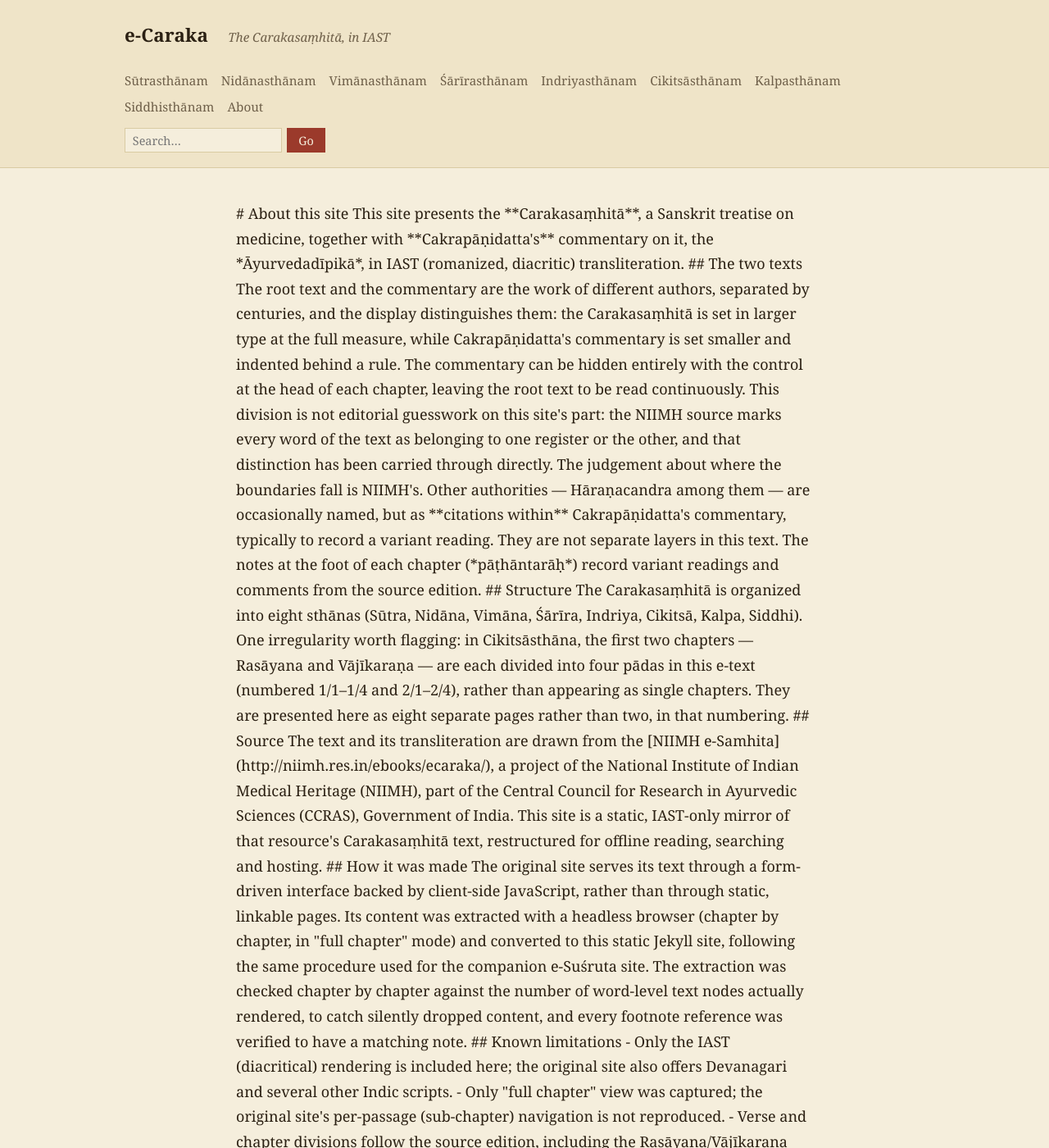
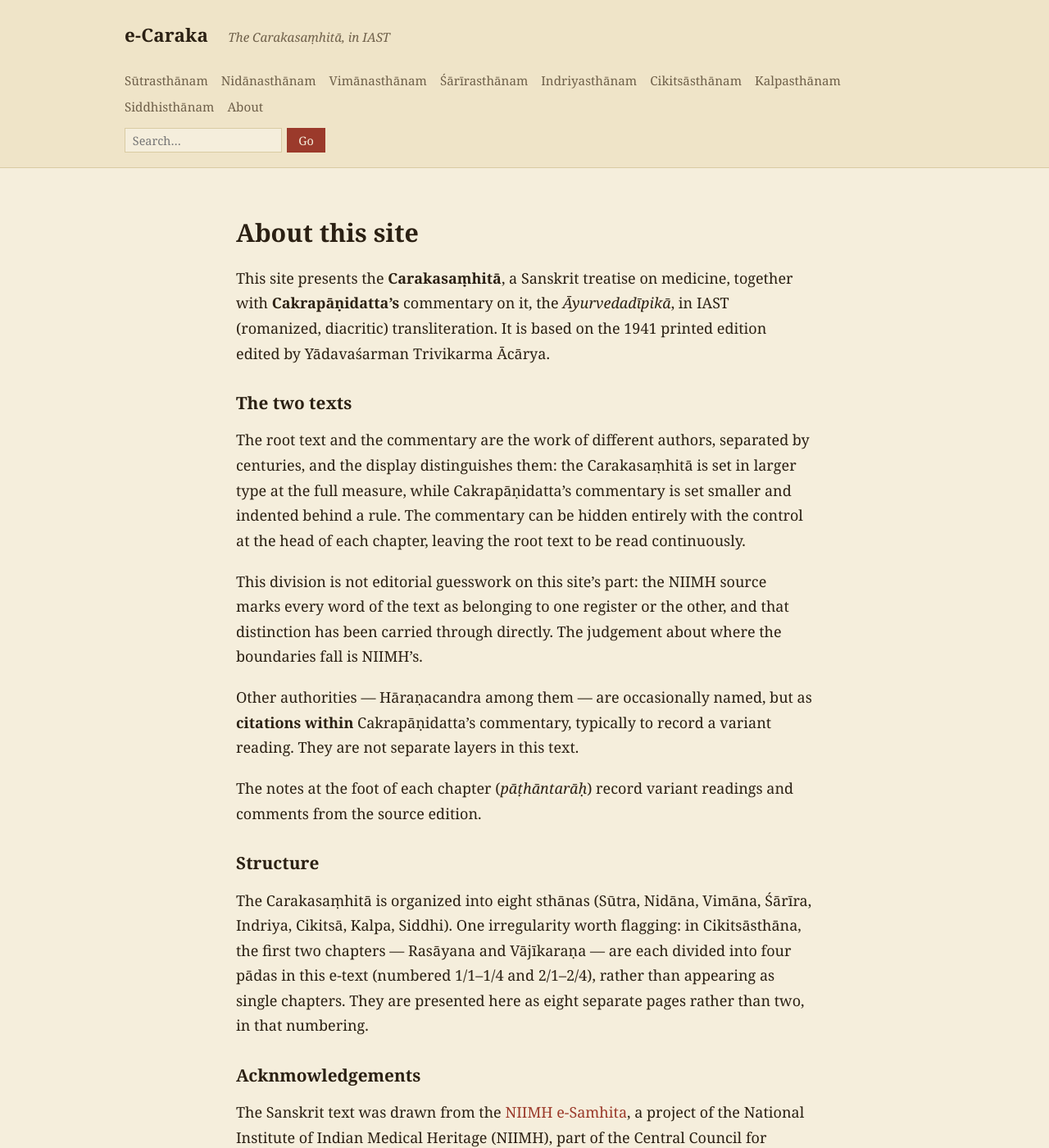
Before and after one commit to sushrutaproject/eCaraka, a Jekyll site: the page built from about.md, in a window 1280 px wide and 1400 px high. Shown: the whole window at 82% size. Built offline with Jekyll 4.4.1, drawn with Linux system fonts in a browser that asks for light colours; some web fonts are replaced; some of the changed text lies outside the part shown.

Commit message:
switch on markdown; content edits.

```diff
--- a/about.md
+++ b/about.md
@@ -3,13 +3,14 @@ layout: default
 title: About
 permalink: /about/
 ---
-<div class="prose">
+<div class="prose" markdown="1">
 
 # About this site
 
 This site presents the **Carakasaṃhitā**, a Sanskrit treatise on
 medicine, together with **Cakrapāṇidatta's** commentary on it, the
-*Āyurvedadīpikā*, in IAST (romanized, diacritic) transliteration.
+*Āyurvedadīpikā*, in IAST (romanized, diacritic) transliteration.  It is based on the
+1941 printed edition edited by Yādavaśarman Trivikarma Ācārya.
 
 ## The two texts
 
@@ -42,28 +43,16 @@ Vājīkaraṇa — are each divided into four pādas in this e-text (numbered
 are presented here as eight separate pages rather than two, in that
 numbering.
 
-## Source
+## Acknmowledgements
 
-The text and its transliteration are drawn from the
+The Sanskrit text was drawn from the
 [NIIMH e-Samhita](http://niimh.res.in/ebooks/ecaraka/), a project of the
 National Institute of Indian Medical Heritage (NIIMH), part of the
 Central Council for Research in Ayurvedic Sciences (CCRAS), Government
-of India. This site is a static, IAST-only mirror of that resource's
-Carakasaṃhitā text, restructured for offline reading, searching and
-hosting.
+of India.
+The NIIHM website is extremely well designed and implemented, and users are recommended to use it.  The present, simplified derivative is created for long-term archival preservation, stability, and ease of local consultation.
 
-## How it was made
-
-The original site serves its text through a form-driven interface backed
-by client-side JavaScript, rather than through static, linkable pages. Its
-content was extracted with a headless browser (chapter by chapter, in
-"full chapter" mode) and converted to this static Jekyll site, following
-the same procedure used for the companion e-Suśruta site. The extraction
-was checked chapter by chapter against the number of word-level text
-nodes actually rendered, to catch silently dropped content, and every
-footnote reference was verified to have a matching note.
-
-## Known limitations
+### Known limitations
 
 - Only the IAST (diacritical) rendering is included here; the original
   site also offers Devanagari and several other Indic scripts.
```
Also changed, not shown: other parts of about.md (+1 -1 lines).
